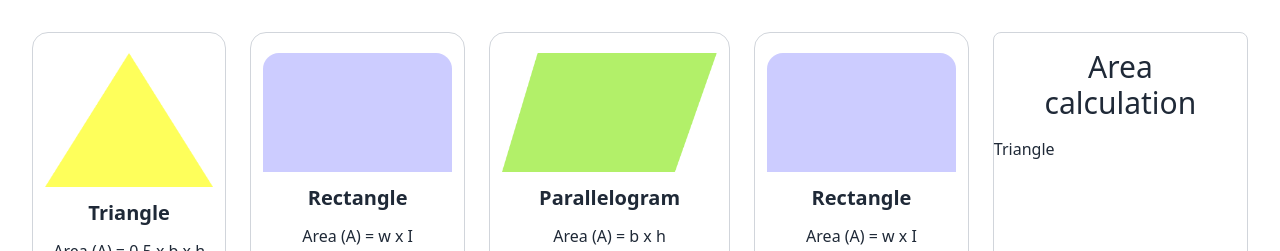
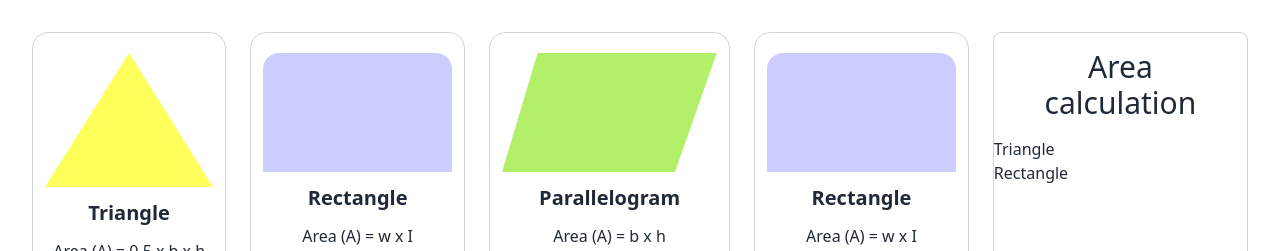
Before and after one commit to Siam-al-islam/geometry-genius, a plain HTML site: page index.html in a window 1280 px wide. Shown: the top 251 px of the page. Drawn offline with nearby package versions, Linux system fonts and the light colour scheme.

Commit message:
rectangle added

```diff
--- a/index.html
+++ b/index.html
@@ -109,6 +109,7 @@
                 <h3 class="text-3xl text-center p-4">Area calculation</h3>
                 <div id="triangle-sec">
                     <h2>Triangle</h2>
+                    <h2>Rectangle</h2>
                 </div>
             </div>
         </div>
```
